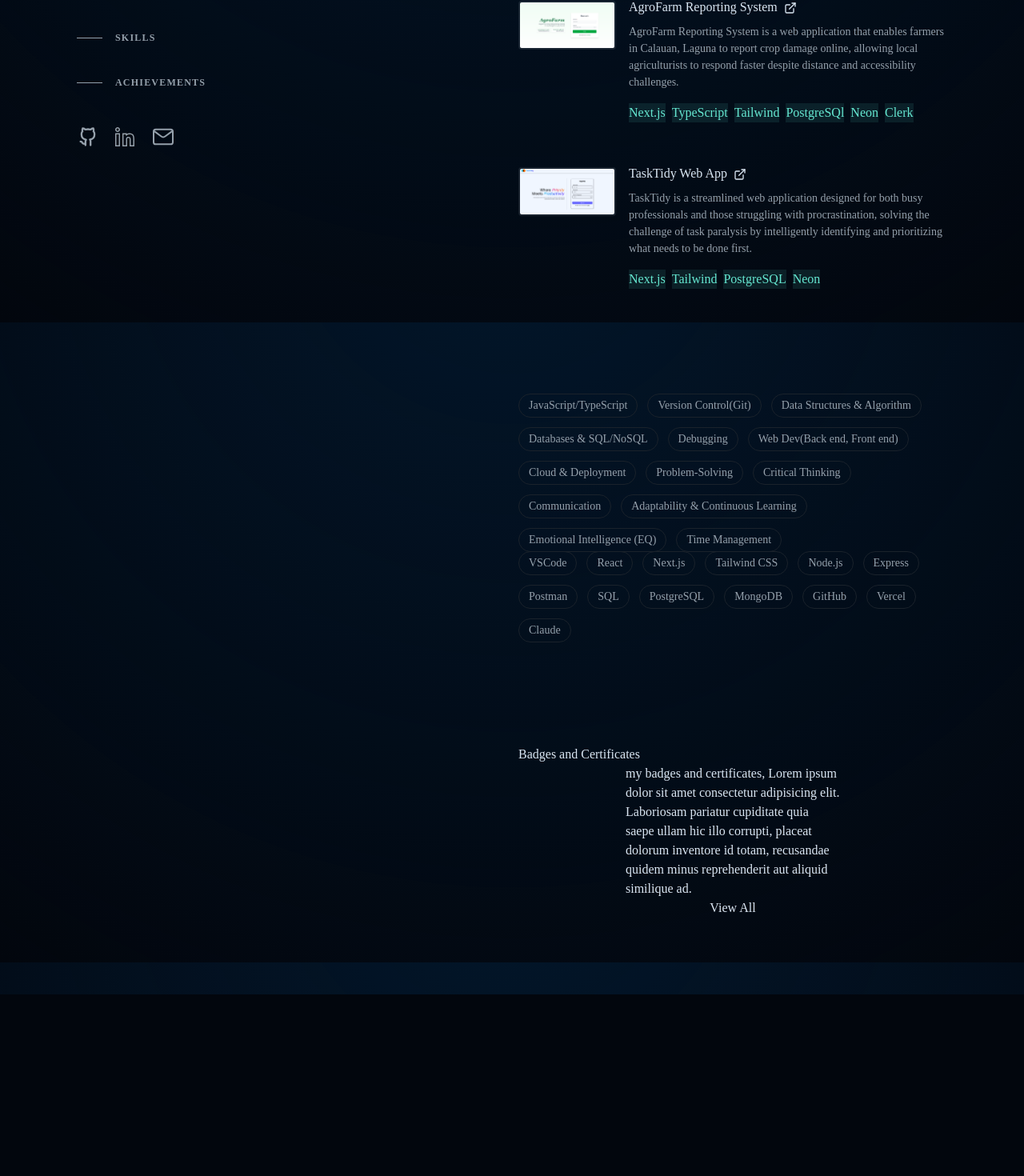
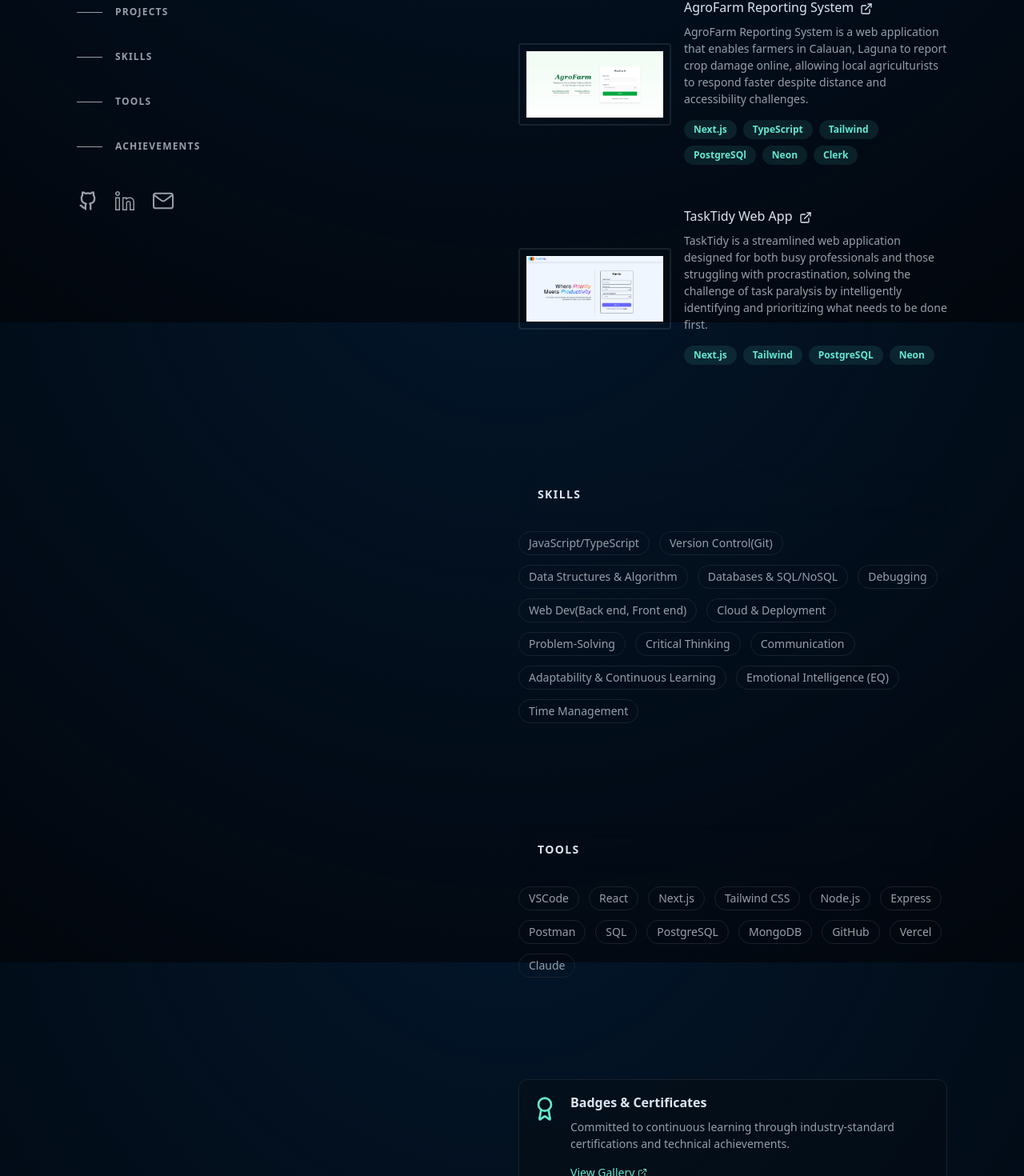
Before and after one commit to secretnacode/clark-catle-portfolio, a Next.js app: page / in a window 1280 px wide. Shown: the part 397-1867 px from the top of the page at 80% size. Before the commit the page ends 1640 px from the top, so only its background shows below. Built offline with nearby package versions, Linux system fonts and the light colour scheme.

Commit message:
done adding all the structure

```diff
--- a/app/globals.css
+++ b/app/globals.css
@@ -68,8 +68,6 @@
 }
 
 @theme inline {
-  --font-sans: "Geist", "Geist Fallback";
-  --font-mono: "Geist Mono", "Geist Mono Fallback";
   --color-background: var(--background);
   --color-foreground: var(--foreground);
   --color-card: var(--card);
@@ -118,15 +116,7 @@
     );
     background-attachment: fixed;
   }
+  .active-nav {
+    @apply w-16! bg-foreground!;
+  }
 }
-
-/* Custom scrollbar for better aesthetic */
-::-webkit-scrollbar {
-  width: 8px;
-}
-::-webkit-scrollbar-track {
-  @apply bg-background;
-}
-::-webkit-scrollbar-thumb {
-  @apply bg-muted rounded-full hover:bg-muted-foreground transition-colors;
-}
--- a/app/page.tsx
+++ b/app/page.tsx
@@ -6,7 +6,7 @@ import { SkillsAndToolsSection } from "@/component/skills-tools-section";
 
 export default function Home() {
   return (
-    <div className="max-w-7-xl mx-auto px-6 py-12 lg:px-24 lg:py-0">
+    <div className="max-w-7xl mx-auto px-6 py-12 lg:px-24 lg:py-0">
       <div className="lg:flex lg:justify-between lg:gap-4">
         <header className="lg:sticky lg:top-0 lg:flex lg:max-h-screen lg:w-1/2 lg:flex-col lg:justify-between lg:py-24">
           <NavSection />
--- a/component/about-section.tsx
+++ b/component/about-section.tsx
@@ -2,7 +2,7 @@ import { FC } from "react";
 
 export const AboutSection: FC = () => {
   return (
-    <section id="about" className="scroll-mt-16 lg:scroll-mt-24">
+    <section id="about">
       <div className="sticky top-0 z-20 -mx-6 mb-4 w-screen bg-background/75 px-6 py-5 backdrop-blur lg:sr-only lg:relative lg:top-auto lg:mx-auto lg:w-full lg:px-0 lg:py-0 lg:opacity-0">
         <h2 className="text-sm font-bold uppercase tracking-widest text-foreground lg:sr-only">
           About
--- a/component/client-component.tsx
+++ b/component/client-component.tsx
@@ -2,6 +2,32 @@
 
 import { FC } from "react";
 
-export const SkillsAndToolsCard: FC = () => {
-  return <div></div>;
+export const NavList: FC = () => {
+  const gotoSection = (id: string) => {
+    const section = document.getElementById(id);
+
+    console.log(section);
+
+    section?.scrollIntoView({ block: "center", behavior: "smooth" });
+  };
+
+  return (
+    <>
+      {["About", "Projects", "Skills", "Tools", "Achievements"].map((item) => (
+        <li key={item}>
+          <button
+            onClick={() => gotoSection(item.toLowerCase())}
+            className="group flex items-center py-3 active"
+          >
+            {/* group-focus:w-16 group-focus:bg-foreground */}
+            <span className="mr-4 h-px w-8 bg-muted-foreground transition-all group-hover:w-16 group-hover:bg-foreground" />
+            {/* roup-focus:text-foreground */}
+            <span className="text-xs font-bold uppercase tracking-widest text-muted-foreground group-hover:text-foreground">
+              {item}
+            </span>
+          </button>
+        </li>
+      ))}
+    </>
+  );
 };
--- a/component/nav-section.tsx
+++ b/component/nav-section.tsx
@@ -1,12 +1,13 @@
 import Link from "next/link";
 import { FC } from "react";
+import { NavList } from "./client-component";
 
 export const NavSection: FC = () => {
   return (
     <div>
       <div>
         <h1 className="text-4xl sm:text-5xl font-bold tracking-tight text-foreground">
-          Clark
+          Clark Catle
         </h1>
 
         <h2 className="mt-3 text-lg font-medium tracking-tight text-foreground sm:text-xl">
@@ -20,19 +21,7 @@ export const NavSection: FC = () => {
 
         <nav className="hidden lg:block mt-16 w-max">
           <ul className="flex flex-col gap-4">
-            {["About", "Projects", "Skills", "Achievements"].map((item) => (
-              <li key={item}>
-                <a
-                  href={`#${item.toLowerCase()}`}
-                  className="group flex items-center py-3 active"
-                >
-                  <span className="mr-4 h-px w-8 bg-muted-foreground transition-all group-hover:w-16 group-hover:bg-foreground group-focus:w-16 group-focus:bg-foreground"></span>
-                  <span className="text-xs font-bold uppercase tracking-widest text-muted-foreground group-hover:text-foreground group-focus:text-foreground">
-                    {item}
-                  </span>
-                </a>
-              </li>
-            ))}
+            <NavList />
           </ul>
         </nav>
       </div>
@@ -103,7 +92,7 @@ export const NavSection: FC = () => {
             xmlns="http://www.w3.org/2000/svg"
             stroke="#000000"
             strokeWidth="40"
-            paint-order="stroke"
+            paintOrder="stroke"
           >
             <g id="SVGRepo_bgCarrier" strokeWidth="0"></g>
             <g
--- a/component/personal-project.tsx
+++ b/component/personal-project.tsx
@@ -56,7 +56,7 @@ export const PersonalProjects: FC = () => {
     //   </div>
     // </div>
 
-    <section id="projects" className="scroll-mt-16 lg:scroll-mt-24">
+    <section id="projects">
       <div className="sticky top-0 z-20 -mx-6 mb-4 w-screen bg-background/75 px-6 py-5 backdrop-blur lg:sr-only lg:relative lg:top-auto lg:mx-auto lg:w-full lg:px-0 lg:py-0 lg:opacity-0">
         <h2 className="text-sm font-bold uppercase tracking-widest text-foreground lg:sr-only">
           Projects
@@ -71,17 +71,17 @@ export const PersonalProjects: FC = () => {
           >
             <div className="absolute -inset-x-4 -inset-y-4 z-0 hidden rounded-md transition motion-reduce:transition-none lg:-inset-x-6 lg:block lg:group-hover:bg-slate-800/50 lg:group-hover:shadow-[inset_0_1px_0_0_rgba(148,163,184,0.1)] lg:group-hover:drop-shadow-lg"></div>
 
-            <div className="z-10 sm:col-span-2">
+            <div className="z-10 grid place-items-center sm:col-span-3">
               <Image
                 src={project.image || "/placeholder.svg"}
                 alt={project.title}
-                width={200}
-                height={120}
-                className="rounded border-2 border-slate-200/10 transition group-hover:border-slate-200/30 sm:order-1 sm:col-span-2 sm:translate-y-1"
+                width={300}
+                height={220}
+                className="rounded border-2 p-2 border-slate-200/10 transition group-hover:border-slate-200/30 sm:order-1 sm:col-span-2 sm:translate-y-1"
               />
             </div>
 
-            <div className="z-10 sm:col-span-6">
+            <div className="z-10 sm:col-span-5">
               <h3 className="font-medium leading-tight text-foreground group-hover:text-primary transition-colors inline-flex items-baseline">
                 <span className="absolute -inset-x-4 -inset-y-4 hidden rounded md:-inset-x-6 md:-inset-y-6 lg:block"></span>
 
@@ -97,10 +97,10 @@ export const PersonalProjects: FC = () => {
 
               <ul className="mt-4 flex flex-wrap gap-2">
                 {project.tags.map((tag) => (
-                  <li key={tag}>
-                    <div className="bg-primary/10 text-primary hover:bg-primary/20 border-none">
+                  <li key={tag} className="grid place-items-center">
+                    <p className="bg-primary/10 text-primary hover:bg-primary/20 border-none text-xs font-semibold py-1 px-3 rounded-full">
                       {tag}
-                    </div>
+                    </p>
                   </li>
                 ))}
               </ul>
--- a/component/proof-section .tsx
+++ b/component/proof-section .tsx
@@ -1,21 +1,40 @@
+import { Award, ExternalLink } from "lucide-react";
 import Link from "next/link";
 import { FC } from "react";
 
 export const ProofSection: FC = () => {
   return (
-    <div>
-      <h1>Badges and Certificates</h1>
+    <section id="achievements">
+      <div className="sticky top-0 z-20 -mx-6 mb-4 w-screen bg-background/75 px-6 py-5 backdrop-blur lg:sr-only lg:relative lg:top-auto lg:mx-auto lg:w-full lg:px-0 lg:py-0 lg:opacity-0">
+        <h2 className="text-sm font-bold uppercase tracking-widest text-foreground lg:sr-only">
+          Achievements
+        </h2>
+      </div>
 
-      <div className="flex flex-col justify-center items-center">
-        <p className="w-1/2">
-          my badges and certificates, Lorem ipsum dolor sit amet consectetur
-          adipisicing elit. Laboriosam pariatur cupiditate quia saepe ullam hic
-          illo corrupti, placeat dolorum inventore id totam, recusandae quidem
-          minus reprehenderit aut aliquid similique ad.
-        </p>
+      <div className="group relative grid pb-1 transition-all sm:grid-cols-8 sm:gap-8 md:gap-4">
+        <div className="z-10 sm:col-span-8">
+          <div className="flex items-start gap-4 p-4 rounded-lg border border-border bg-card/50 hover:bg-card transition-colors">
+            <Award className="h-8 w-8 text-primary shrink-0 mt-1" />
+            <div>
+              <h3 className="font-semibold text-foreground">
+                Badges & Certificates
+              </h3>
 
-        <Link href={""}> View All</Link>
+              <p className="mt-2 text-sm text-muted-foreground leading-normal">
+                Committed to continuous learning through industry-standard
+                certifications and technical achievements.
+              </p>
+
+              <Link
+                href="#"
+                className="mt-4 inline-flex items-center text-sm font-medium text-primary hover:underline"
+              >
+                View Gallery <ExternalLink className="ml-1 h-3 w-3" />
+              </Link>
+            </div>
+          </div>
+        </div>
       </div>
-    </div>
+    </section>
   );
 };
--- a/component/skills-tools-section.tsx
+++ b/component/skills-tools-section.tsx
@@ -35,11 +35,11 @@ export const SkillsAndToolsSection: FC = () => {
   };
 
   return (
-    <section id="skills" className="scroll-mt-16 lg:scroll-mt-24">
+    <>
       {Object.entries(skillsAndTools).map((val, i) => (
-        <div key={i}>
-          <div className="sticky top-0 z-20 -mx-6 mb-4 w-screen bg-background/75 px-6 py-5 backdrop-blur lg:sr-only lg:relative lg:top-auto lg:mx-auto lg:w-full lg:px-0 lg:py-0 lg:opacity-0">
-            <h2 className="text-sm font-bold uppercase tracking-widest text-foreground lg:sr-only">
+        <section id={val[0].toLocaleLowerCase()} key={i}>
+          <div className="sticky top-0 z-20 -mx-6 mb-4 w-screen bg-background/75 lg:bg-transparent px-6 py-5 backdrop-blur lg:relative lg:top-auto lg:mx-auto lg:w-full">
+            <h2 className="text-sm font-bold uppercase tracking-widest text-foreground">
               {val[0]}
             </h2>
           </div>
@@ -54,8 +54,8 @@ export const SkillsAndToolsSection: FC = () => {
               </div>
             ))}
           </div>
-        </div>
+        </section>
       ))}
-    </section>
+    </>
   );
 };
```
